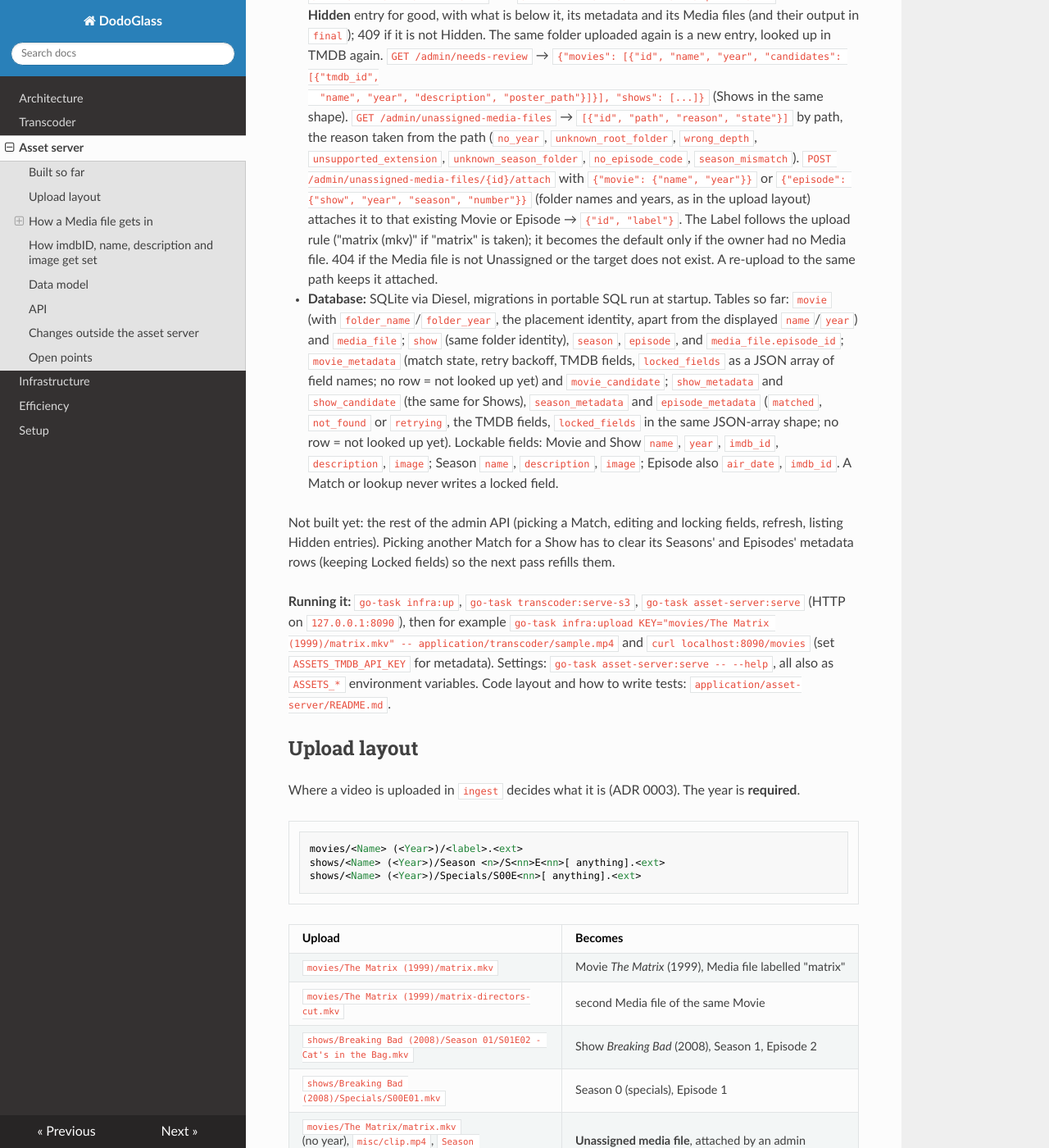
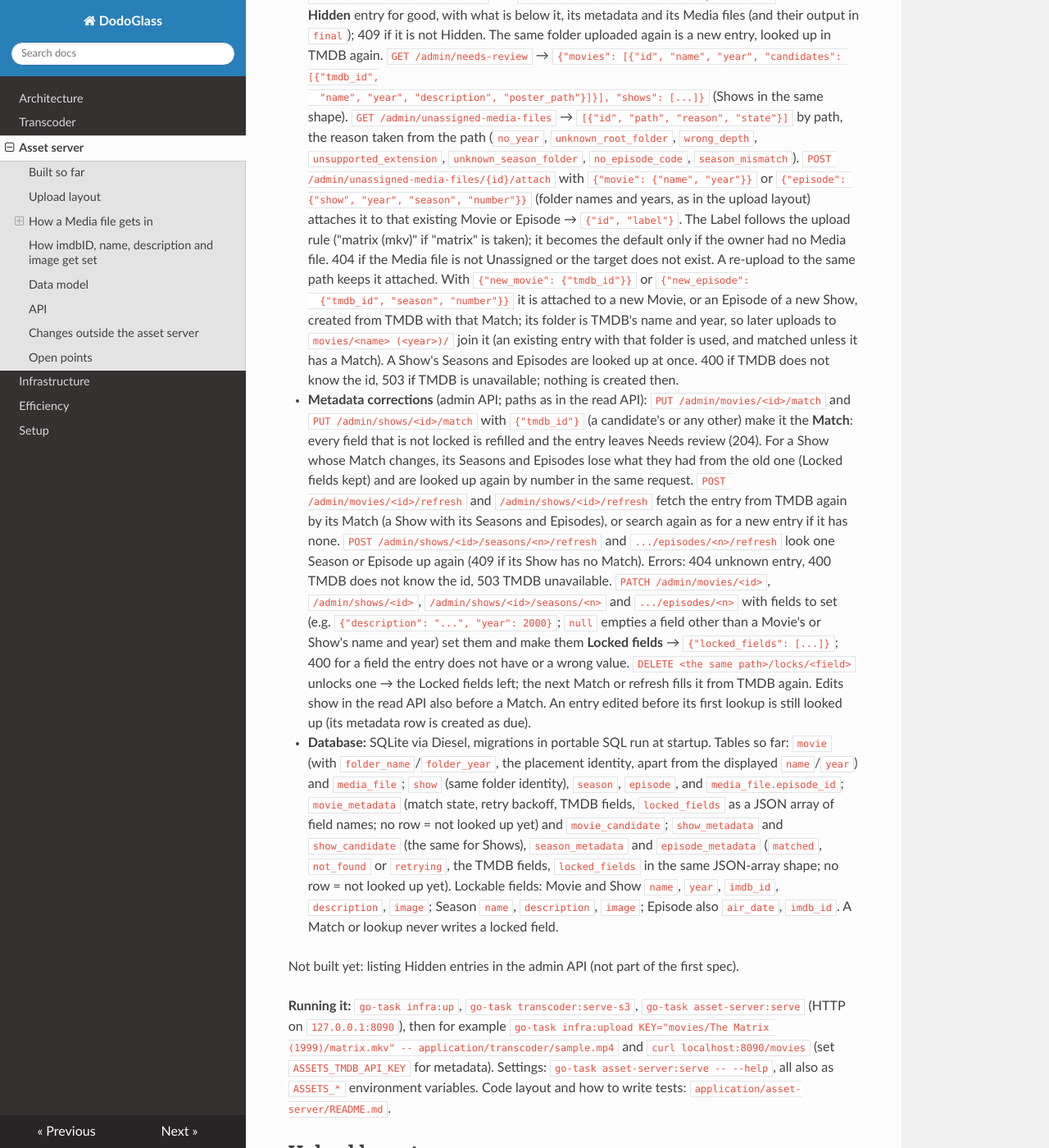
Before and after one commit to Domeimeie/DodoGlass, an MkDocs documentation site: the page built from docs/architecture/asset-server.md, in a window 1280 px wide and 1400 px high, scrolled down 2847 px. Shown: the whole window at 82% size. Built offline with MkDocs 1.6.1, drawn with Linux system fonts in a browser that asks for light colours; nearby versions of some CDN libraries.

Commit message:
Document admin metadata corrections in the asset server docs
Co-Authored-By: Claude Opus 5.5 <noreply@anthropic.com>

```diff
--- a/docs/architecture/asset-server.md
+++ b/docs/architecture/asset-server.md
@@ -121,7 +121,29 @@ The tracer bullet (a Movie upload becomes listable), then Shows.
   layout) attaches it to that existing Movie or Episode → `{"id", "label"}`. The Label follows the
   upload rule ("matrix (mkv)" if "matrix" is taken); it becomes the default only if the owner had no
   Media file. 404 if the Media file is not Unassigned or the target does not exist. A re-upload to
-  the same path keeps it attached.
+  the same path keeps it attached. With `{"new_movie": {"tmdb_id"}}` or `{"new_episode":
+  {"tmdb_id", "season", "number"}}` it is attached to a new Movie, or an Episode of a new Show,
+  created from TMDB with that Match; its folder is TMDB's name and year, so later uploads to
+  `movies/<name> (<year>)/` join it (an existing entry with that folder is used, and matched unless
+  it has a Match). A Show's Seasons and Episodes are looked up at once. 400 if TMDB does not know the
+  id, 503 if TMDB is unavailable; nothing is created then.
+- **Metadata corrections** (admin API; paths as in the read API):
+  `PUT /admin/movies/<id>/match` and `PUT /admin/shows/<id>/match` with `{"tmdb_id"}` (a candidate's
+  or any other) make it the **Match**: every field that is not locked is refilled and the entry
+  leaves Needs review (204). For a Show whose Match changes, its Seasons and Episodes lose what they
+  had from the old one (Locked fields kept) and are looked up again by number in the same request.
+  `POST /admin/movies/<id>/refresh` and `/admin/shows/<id>/refresh` fetch the entry from TMDB again
+  by its Match (a Show with its Seasons and Episodes), or search again as for a new entry if it has
+  none. `POST /admin/shows/<id>/seasons/<n>/refresh` and `.../episodes/<n>/refresh` look one Season
+  or Episode up again (409 if its Show has no Match). Errors: 404 unknown entry, 400 TMDB does not
+  know the id, 503 TMDB unavailable.
+  `PATCH /admin/movies/<id>`, `/admin/shows/<id>`, `/admin/shows/<id>/seasons/<n>` and
+  `.../episodes/<n>` with fields to set (e.g. `{"description": "...", "year": 2000}`; `null` empties
+  a field other than a Movie's or Show's name and year) set them and make them **Locked fields** →
+  `{"locked_fields": [...]}`; 400 for a field the entry does not have or a wrong value.
+  `DELETE <the same path>/locks/<field>` unlocks one → the Locked fields left; the next Match or
+  refresh fills it from TMDB again. Edits show in the read API also before a Match. An entry edited
+  before its first lookup is still looked up (its metadata row is created as due).
 - **Database:** SQLite via Diesel, migrations in portable SQL run at startup. Tables so far: `movie`
   (with `folder_name`/`folder_year`, the placement identity, apart from the displayed `name`/`year`)
   and `media_file`; `show` (same folder identity), `season`, `episode`, and `media_file.episode_id`;
@@ -133,9 +155,7 @@ The tracer bullet (a Movie upload becomes listable), then Shows.
   `name`, `description`, `image`; Episode also `air_date`, `imdb_id`. A Match or lookup never writes
   a locked field.
 
-Not built yet: the rest of the admin API (picking a Match, editing and locking fields, refresh,
-listing Hidden entries). Picking another Match for a Show has to clear its Seasons' and Episodes'
-metadata rows (keeping Locked fields) so the next pass refills them.
+Not built yet: listing Hidden entries in the admin API (not part of the first spec).
 
 **Running it:** `go-task infra:up`, `go-task transcoder:serve-s3`, `go-task asset-server:serve`
 (HTTP on `127.0.0.1:8090`), then for example
```
Also changed, not shown: application/asset-server/README.md.
